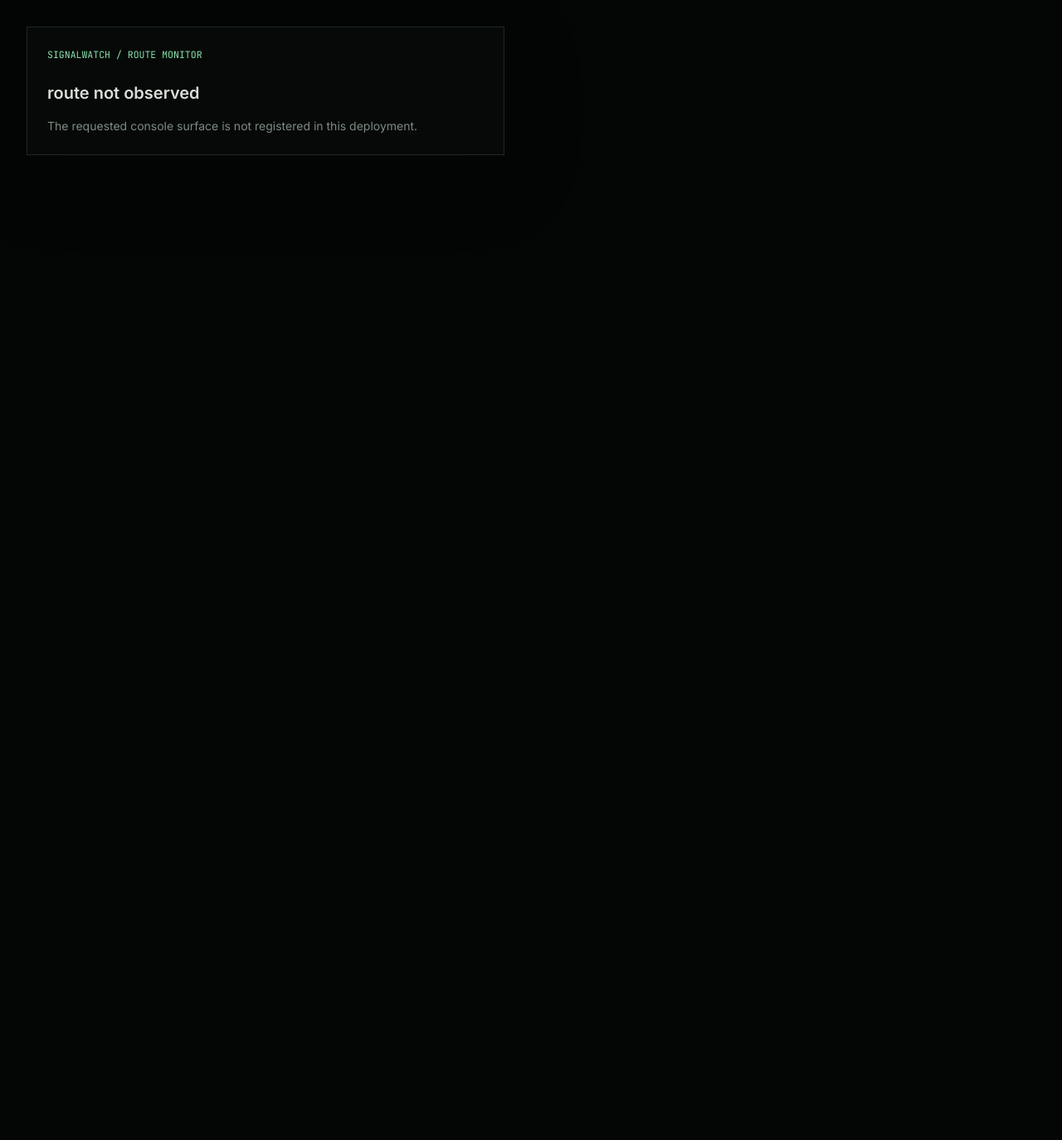
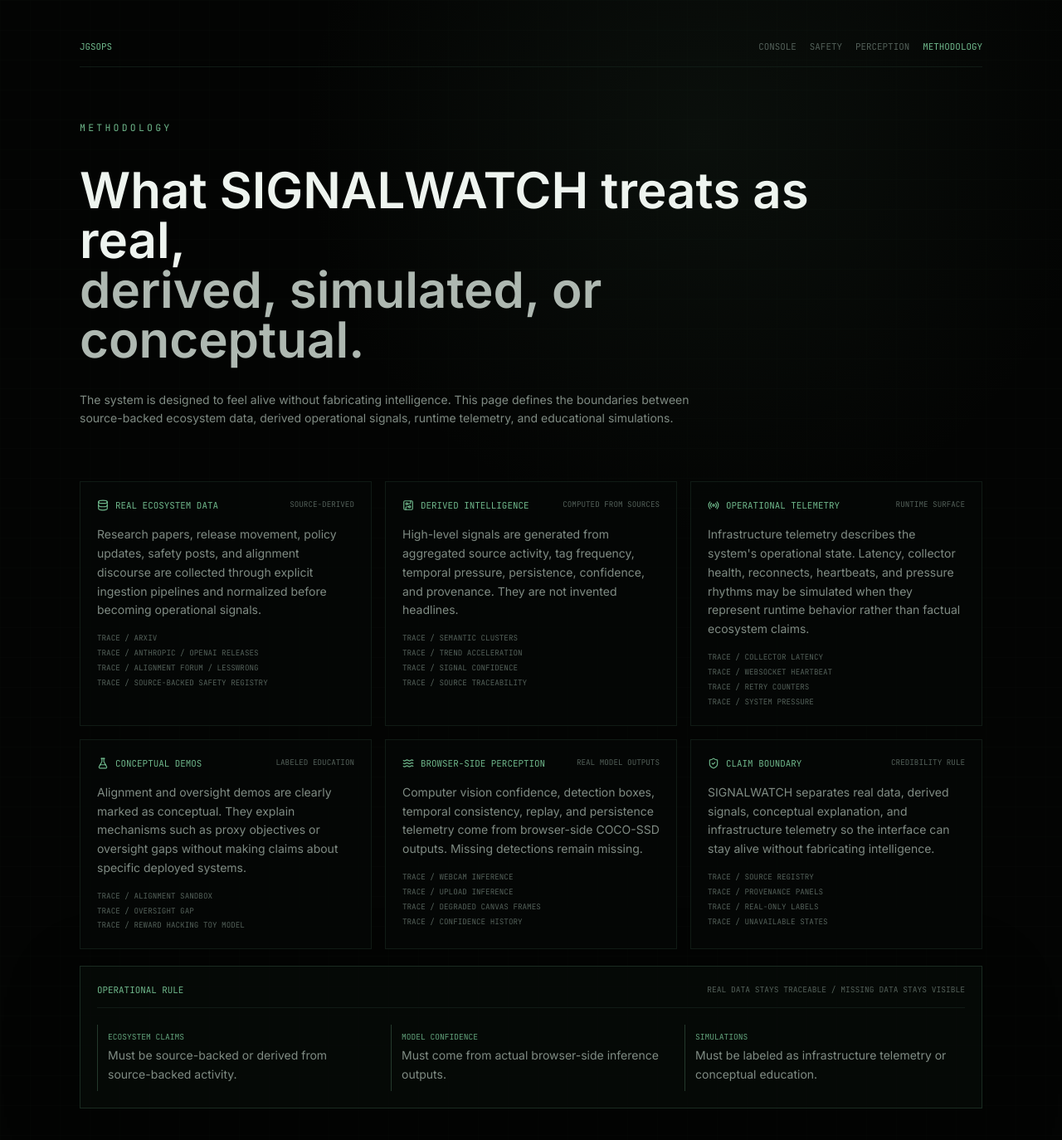
Before and after one commit to jgs/signalwatch, a Next.js app in the folder frontend/: page /methodology in a window 1280 px wide. Before the commit this address had no page. Shown: the top 1374 px of the page at 83% size. Before the commit the page ends 800 px from the top, so only its background shows below. Built offline with nearby package versions, Linux system fonts and the light colour scheme.

Commit message:
better readme

```diff
--- a/frontend/app/labs/perception/page.tsx
+++ b/frontend/app/labs/perception/page.tsx
@@ -88,6 +88,7 @@ function Nav() {
         <Link href="/safety" className="transition hover:text-signal-text">safety</Link>
         <Link href="/labs" className="transition hover:text-signal-text">labs</Link>
         <Link href="/labs/perception" className="text-signal-green/80 transition hover:text-signal-green">perception</Link>
+        <Link href="/methodology" className="transition hover:text-signal-text">methodology</Link>
         <Link href="/timeline" className="transition hover:text-signal-text">timeline</Link>
       </div>
     </nav>
--- /dev/null
+++ b/frontend/app/methodology/page.tsx
@@ -0,0 +1,145 @@
+"use client";
+
+import Link from "next/link";
+import { CircuitBoard, Database, FlaskConical, Radio, ShieldCheck, Waves, type LucideIcon } from "lucide-react";
+
+const layers = [
+  {
+    icon: Database,
+    title: "real ecosystem data",
+    meta: "source-derived",
+    body: "Research papers, release movement, policy updates, safety posts, and alignment discourse are collected through explicit ingestion pipelines and normalized before becoming operational signals.",
+    examples: ["arXiv", "Anthropic / OpenAI releases", "Alignment Forum / LessWrong", "source-backed safety registry"],
+  },
+  {
+    icon: CircuitBoard,
+    title: "derived intelligence",
+    meta: "computed from sources",
+    body: "High-level signals are generated from aggregated source activity, tag frequency, temporal pressure, persistence, confidence, and provenance. They are not invented headlines.",
+    examples: ["semantic clusters", "trend acceleration", "signal confidence", "source traceability"],
+  },
+  {
+    icon: Radio,
+    title: "operational telemetry",
+    meta: "runtime surface",
+    body: "Infrastructure telemetry describes the system's operational state. Latency, collector health, reconnects, heartbeats, and pressure rhythms may be simulated when they represent runtime behavior rather than factual ecosystem claims.",
+    examples: ["collector latency", "websocket heartbeat", "retry counters", "system pressure"],
+  },
+  {
+    icon: FlaskConical,
+    title: "conceptual demos",
+    meta: "labeled education",
+    body: "Alignment and oversight demos are clearly marked as conceptual. They explain mechanisms such as proxy objectives or oversight gaps without making claims about specific deployed systems.",
+    examples: ["alignment sandbox", "oversight gap", "reward hacking toy model"],
+  },
+  {
+    icon: Waves,
+    title: "browser-side perception",
+    meta: "real model outputs",
+    body: "Computer vision confidence, detection boxes, temporal consistency, replay, and persistence telemetry come from browser-side COCO-SSD outputs. Missing detections remain missing.",
+    examples: ["webcam inference", "upload inference", "degraded canvas frames", "confidence history"],
+  },
+  {
+    icon: ShieldCheck,
+    title: "claim boundary",
+    meta: "credibility rule",
+    body: "SIGNALWATCH separates real data, derived signals, conceptual explanation, and infrastructure telemetry so the interface can stay alive without fabricating intelligence.",
+    examples: ["source registry", "provenance panels", "real-only labels", "unavailable states"],
+  },
+];
+
+export default function MethodologyPage() {
+  return (
+    <main className="relative min-h-screen overflow-hidden bg-[#030403] text-signal-text">
+      <div className="absolute inset-0 bg-[radial-gradient(circle_at_66%_12%,rgba(71,108,81,0.11),transparent_30rem)]" />
+      <div className="absolute inset-0 opacity-[0.05] [background-image:linear-gradient(rgba(137,227,173,.28)_1px,transparent_1px),linear-gradient(90deg,rgba(137,227,173,.18)_1px,transparent_1px)] [background-size:36px_36px]" />
+      <section className="relative mx-auto max-w-6xl px-5 py-8 md:px-8 md:py-12">
+        <Nav />
+        <header className="py-12 md:py-16">
+          <div className="font-mono text-[0.72rem] uppercase tracking-[0.28em] text-signal-green/80">methodology</div>
+          <h1 className="mt-9 max-w-4xl text-4xl font-semibold leading-tight text-[#eef4ef] md:text-6xl">
+            What SIGNALWATCH treats as real,
+            <br />
+            <span className="text-[#aeb8b1]">derived, simulated, or conceptual.</span>
+          </h1>
+          <p className="mt-8 max-w-3xl text-sm leading-relaxed text-signal-muted">
+            The system is designed to feel alive without fabricating intelligence. This page defines the boundaries between source-backed ecosystem data, derived operational signals, runtime telemetry, and educational simulations.
+          </p>
+        </header>
+
+        <section className="grid gap-4 md:grid-cols-2 xl:grid-cols-3">
+          {layers.map((layer) => (
+            <MethodCard key={layer.title} {...layer} />
+          ))}
+        </section>
+
+        <section className="mt-5 console-panel p-5">
+          <div className="flex flex-col justify-between gap-3 border-b border-[#101b15] pb-3 md:flex-row md:items-center">
+            <div className="font-mono text-[0.68rem] uppercase text-signal-green/80">operational rule</div>
+            <div className="font-mono text-[0.6rem] uppercase text-signal-dim">real data stays traceable / missing data stays visible</div>
+          </div>
+          <div className="mt-5 grid gap-4 md:grid-cols-3">
+            <Boundary title="Ecosystem claims" text="Must be source-backed or derived from source-backed activity." />
+            <Boundary title="Model confidence" text="Must come from actual browser-side inference outputs." />
+            <Boundary title="Simulations" text="Must be labeled as infrastructure telemetry or conceptual education." />
+          </div>
+        </section>
+      </section>
+    </main>
+  );
+}
+
+function Nav() {
+  return (
+    <nav className="flex items-center justify-between border-b border-[#101b15] pb-4 font-mono text-[0.68rem] uppercase text-signal-dim">
+      <Link href="/" className="text-signal-green/80 transition hover:text-signal-green">JGSOPS</Link>
+      <div className="flex flex-wrap items-center justify-end gap-4">
+        <Link href="/console" className="transition hover:text-signal-text">console</Link>
+        <Link href="/safety" className="transition hover:text-signal-text">safety</Link>
+        <Link href="/labs/perception" className="transition hover:text-signal-text">perception</Link>
+        <Link href="/methodology" className="text-signal-green/80 transition hover:text-signal-green">methodology</Link>
+      </div>
+    </nav>
+  );
+}
+
+function MethodCard({
+  icon: Icon,
+  title,
+  meta,
+  body,
+  examples,
+}: {
+  icon: LucideIcon;
+  title: string;
+  meta: string;
+  body: string;
+  examples: string[];
+}) {
+  return (
+    <article className="border border-[#101b15] bg-[#050806]/70 p-5">
+      <div className="flex items-center justify-between gap-3">
+        <div className="flex items-center gap-2 font-mono text-[0.68rem] uppercase text-signal-green/80">
+          <Icon className="h-3.5 w-3.5" />
+          {title}
+        </div>
+        <span className="font-mono text-[0.58rem] uppercase text-signal-dim">{meta}</span>
+      </div>
+      <p className="mt-4 text-sm leading-relaxed text-signal-muted">{body}</p>
+      <div className="mt-4 space-y-1 font-mono text-[0.58rem] uppercase text-signal-dim">
+        {examples.map((example) => (
+          <div key={example}>trace / {example}</div>
+        ))}
+      </div>
+    </article>
+  );
+}
+
+function Boundary({ title, text }: { title: string; text: string }) {
+  return (
+    <div className="border-l border-[#24392c] bg-[#050806]/62 px-3 py-2">
+      <div className="font-mono text-[0.6rem] uppercase text-signal-green/70">{title}</div>
+      <p className="mt-1 text-sm leading-relaxed text-signal-muted">{text}</p>
+    </div>
+  );
+}
--- a/frontend/app/page.tsx
+++ b/frontend/app/page.tsx
@@ -61,6 +61,7 @@ export default function LandingPage() {
         <div className="absolute bottom-8 left-6 right-6 flex flex-wrap items-center justify-between gap-3 border-t border-[#101b15] pt-4 font-mono text-[0.64rem] uppercase text-signal-dim md:left-6 md:right-6">
           <Link href="/safety" className="transition hover:text-signal-muted">safety layer</Link>
           <Link href="/labs/perception" className="transition hover:text-signal-muted">perception lab</Link>
+          <Link href="/methodology" className="transition hover:text-signal-muted">methodology</Link>
           <Link href="/timeline" className="transition hover:text-signal-muted">timeline memory</Link>
           <Link href="/systems" className="hidden transition hover:text-signal-muted sm:inline">systems node</Link>
         </div>
--- a/frontend/app/safety/page.tsx
+++ b/frontend/app/safety/page.tsx
@@ -141,6 +141,7 @@ function Nav() {
         <Link href="/console" className="transition hover:text-signal-text">console</Link>
         <Link href="/labs" className="transition hover:text-signal-text">labs</Link>
         <Link href="/labs/perception" className="transition hover:text-signal-text">perception</Link>
+        <Link href="/methodology" className="transition hover:text-signal-text">methodology</Link>
         <Link href="/timeline" className="transition hover:text-signal-text">timeline</Link>
       </div>
     </nav>
```
Also changed, not shown: 1 other file (tests, documents, lock files or other folders).
